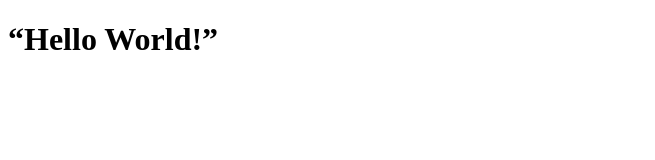
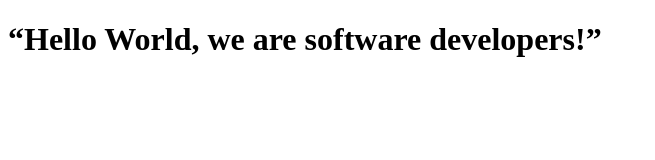
Before and after one commit to mrkamin/MicroversMohammadSamson, a plain HTML site: page fcc-test-suite-template-master/index.html in a window 1280 px wide. Shown: the whole page, without its empty margins (0-655 px from the left). Drawn offline with Linux system fonts and the light colour scheme.

Commit message:
Update index.html

```diff
--- a/fcc-test-suite-template-master/index.html
+++ b/fcc-test-suite-template-master/index.html
@@ -8,7 +8,8 @@
 
   <body>
     <script src="https://cdn.freecodecamp.org/testable-projects-fcc/v1/bundle.js"></script>
-    <h1>“Hello World!”</h1>
+    <h1>“Hello World, we are software developers!”
+    </h1>
     <!--
 
     Hello Camper!
```
